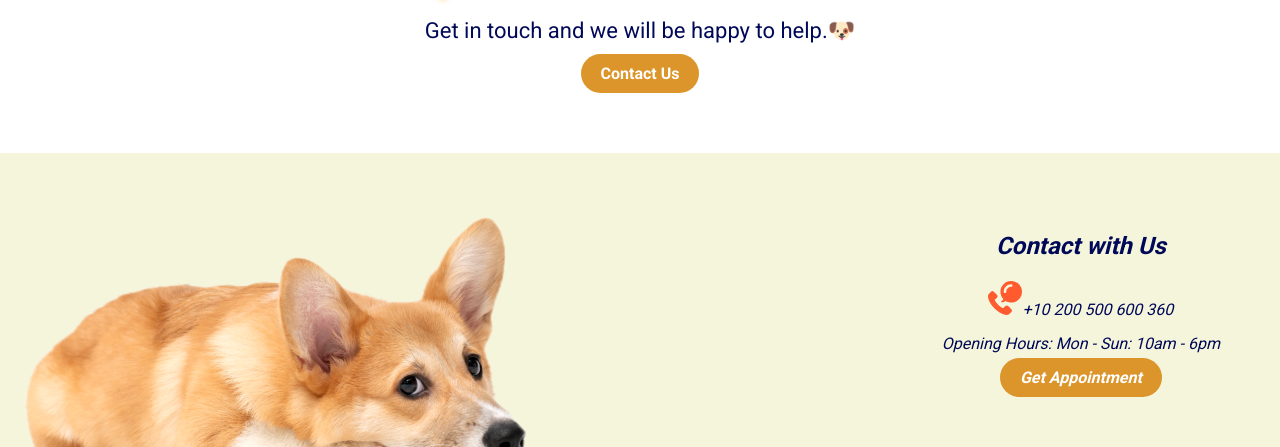
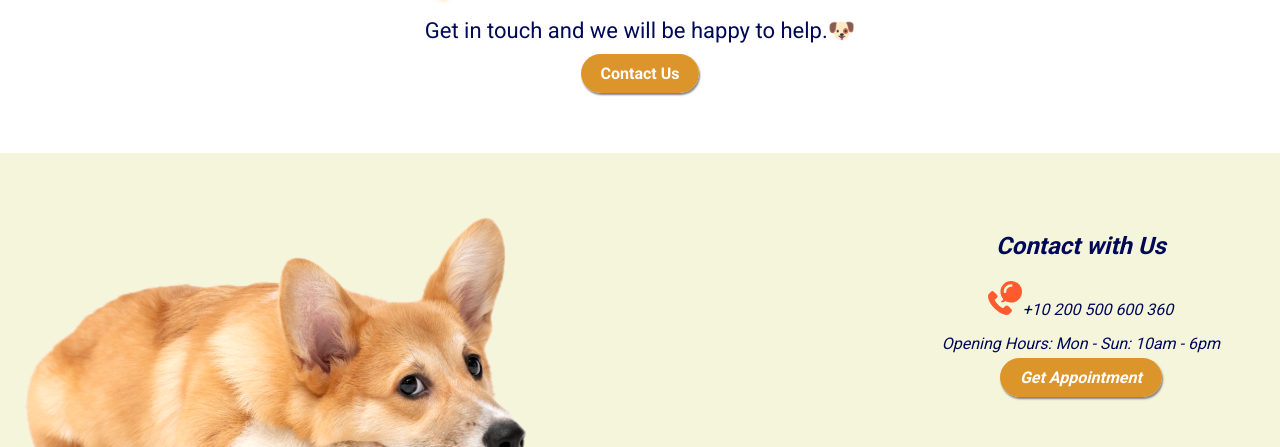
Before and after one commit to maxnatalia/dog-groomer, a React (Create React App) app: page /questions in a window 1280 px wide. Shown: the part 1408-1855 px from the top of the page. Built offline with nearby package versions, Linux system fonts and the light colour scheme.

Commit message:
added box-shadows and changed hover in Buttons

```diff
--- a/src/common/Button/styled.js
+++ b/src/common/Button/styled.js
@@ -10,8 +10,12 @@ export const Button = styled(Link)`
     border: none;
     padding: 10px 20px;
     cursor: pointer;
+    box-shadow: 1px 2px 2px gray;
+    transition: 1s ease-in-out;
 
     &:hover {
         filter: brightness(120%);
+        box-shadow: 1px 5px 3px gray;
+        color: #000958;
     }
 `;
```
